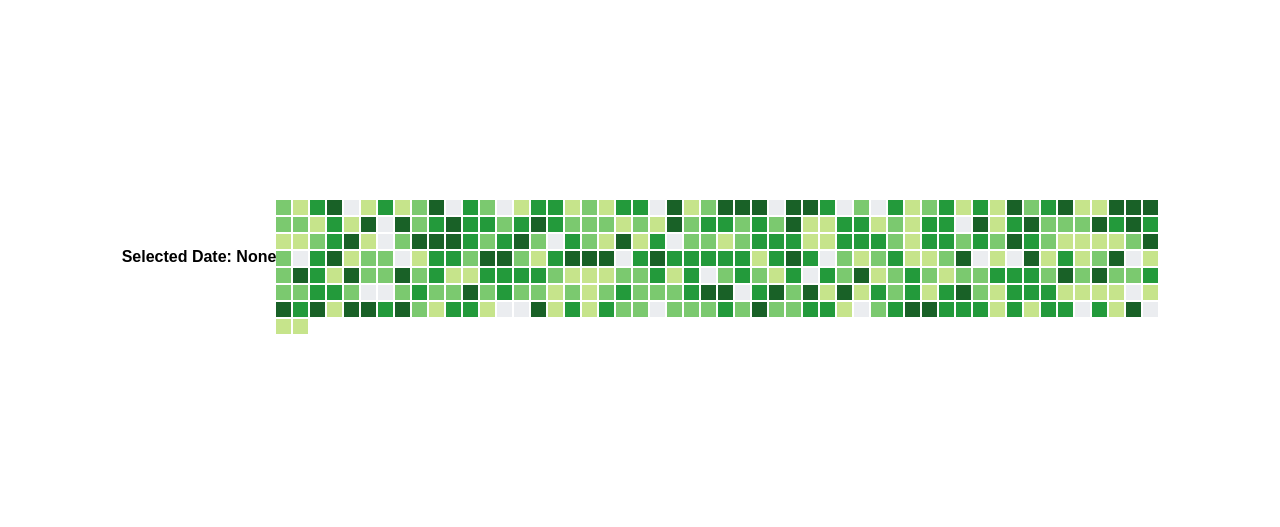
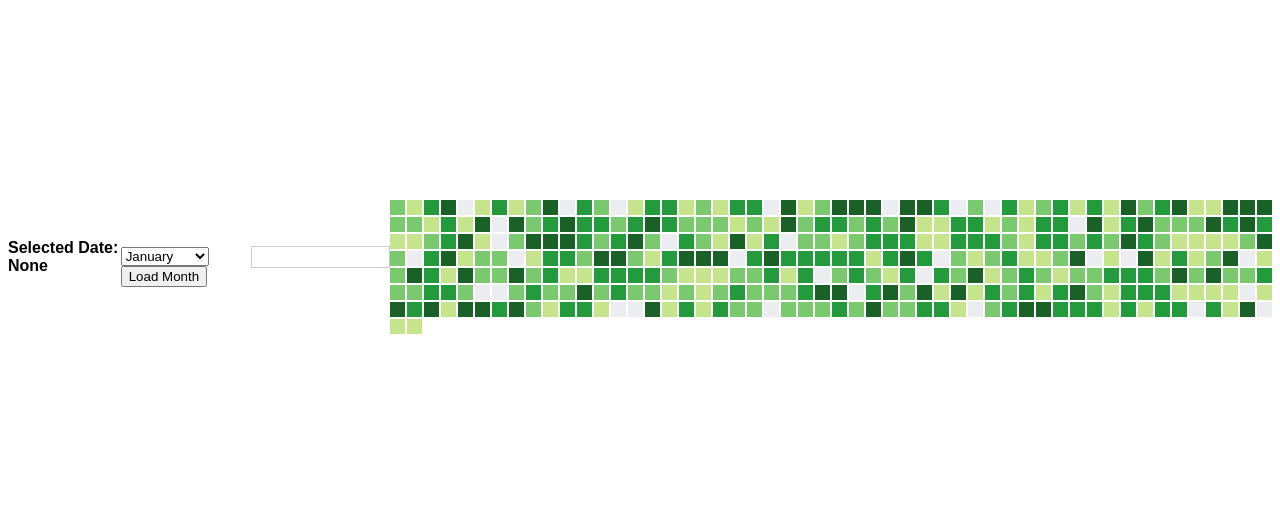
Before and after one commit to HexisWare/Progressor, a Flask app: page / in a window 1280 px wide. Shown: the part 141-668 px from the top of the page. Run offline with Flask 3, Linux system fonts and the light colour scheme.

Commit message:
Can choose a month to show just those items on a side chart

```diff
--- a/static/styles.css
+++ b/static/styles.css
@@ -21,3 +21,13 @@
     width: 15px;
     height: 15px;
 }
+
+#month-chart {
+    margin-top: 20px;
+    margin-bottom: 40px;
+    border: 1px solid #ccc;
+    padding: 10px;
+    display: grid;
+    grid-template-columns: repeat(7, 15px);
+    gap: 2px;
+}
--- a/templates/index.html
+++ b/templates/index.html
@@ -9,6 +9,25 @@
 </head>
 <body>
     <div id="selected-date">Selected Date: None</div>
+    <div>
+        <select id="month-selector">
+            <option value="01">January</option>
+            <option value="02">February</option>
+            <option value="03">March</option>
+            <option value="04">April</option>
+            <option value="05">May</option>
+            <option value="06">June</option>
+            <option value="07">July</option>
+            <option value="08">August</option>
+            <option value="09">September</option>
+            <option value="10">October</option>
+            <option value="11">November</option>
+            <option value="12">December</option>
+        </select>
+        <button onclick="loadMonth()">Load Month</button>
+    </div>
+
+    <div id="month-chart"></div>
     <div id="chart"></div>
 
     <script>
@@ -39,6 +58,35 @@
             if (count <= 8) return '#239a3b'; // Even darker green
             return '#196127'; // Darkest green
         }
+
+        function loadMonth() {
+            const selectedMonth = document.getElementById('month-selector').value;
+            $.getJSON("/get-contributions", function(data) {
+                // Clear previous month data
+                document.getElementById('month-chart').innerHTML = '';
+
+                // Filter contributions for the selected month
+                const monthContributions = data.filter(item => {
+                    return item.date.startsWith(new Date().getFullYear() + '-' + selectedMonth);
+                });
+
+                monthContributions.forEach(function(contribution) {
+                    const count = contribution.count;
+                    const date = contribution.date;
+                    const square = document.createElement('div');
+                    square.className = 'square';
+                    square.title = `${date}: ${count} contributions`;
+                    square.style.background = getColor(count);
+
+                    // Add click event to the square
+                    square.addEventListener('click', function() {
+                        document.getElementById('selected-date').textContent = 'Selected Date: ' + date;
+                    });
+
+                    document.getElementById('month-chart').appendChild(square);
+                });
+            });
+        }
     </script>
 </body>
 </html>
```
